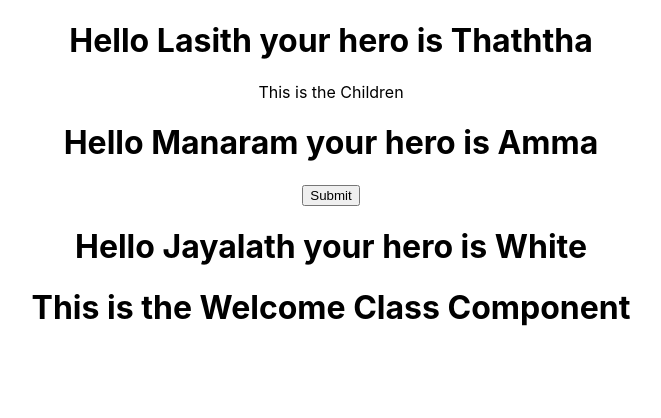
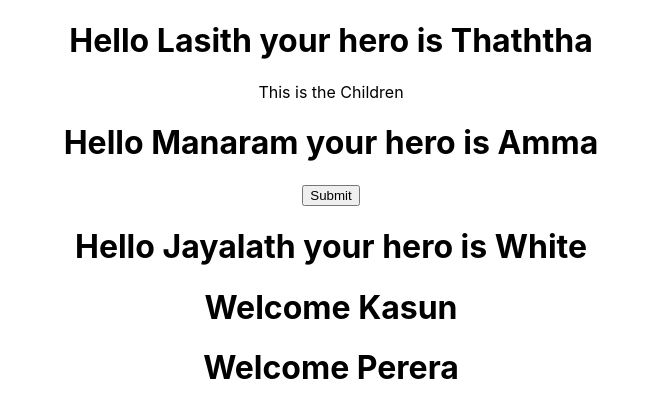
Before and after one commit to Lasith650/Fundamentals-of-React, a React (Create React App) app: page / in a window 1280 px wide. Shown: the top 418 px of the page, without its empty margins (309-970 px from the left). Built offline with nearby package versions, Linux system fonts and the light colour scheme.

Commit message:
Adding children to Welcome.js

```diff
--- a/src/App.js
+++ b/src/App.js
@@ -14,7 +14,8 @@ function App() {
         <button>Submit</button>
        </Greet>
        <Greet name="Jayalath" heroName="White"/>
-       <Welcome/>
+       <Welcome name="Kasun"/>
+       <Welcome name="Perera"/>
     </div>
   );
 }
--- a/src/components/Welcome.js
+++ b/src/components/Welcome.js
@@ -2,7 +2,7 @@ import React, { Component } from 'react'
 
 class Welcome extends Component {
     render(){
-        return <h1>This is the Welcome Class Component</h1>
+        return <h1>Welcome {this.props.name}</h1>
     }
 }
 
```
